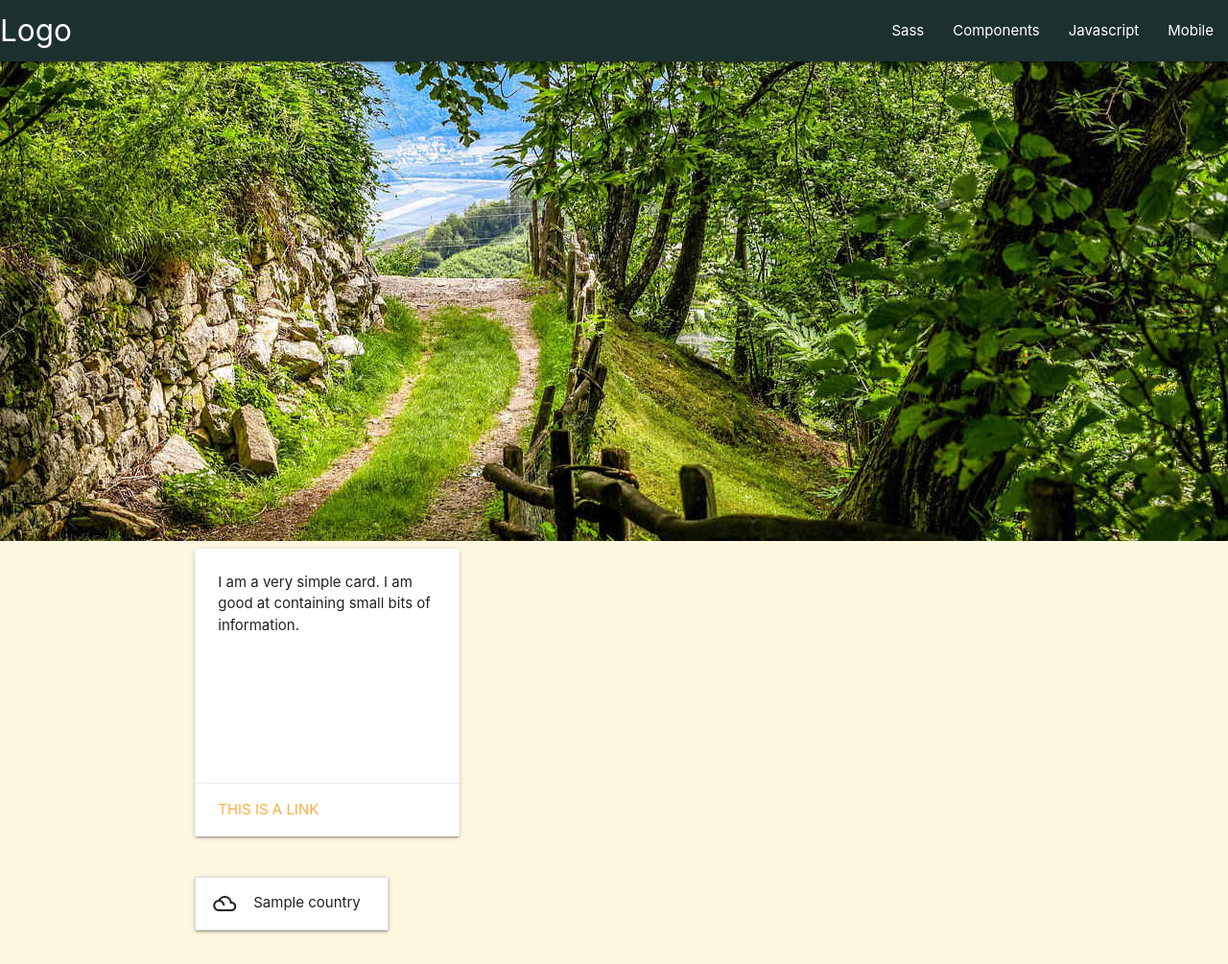
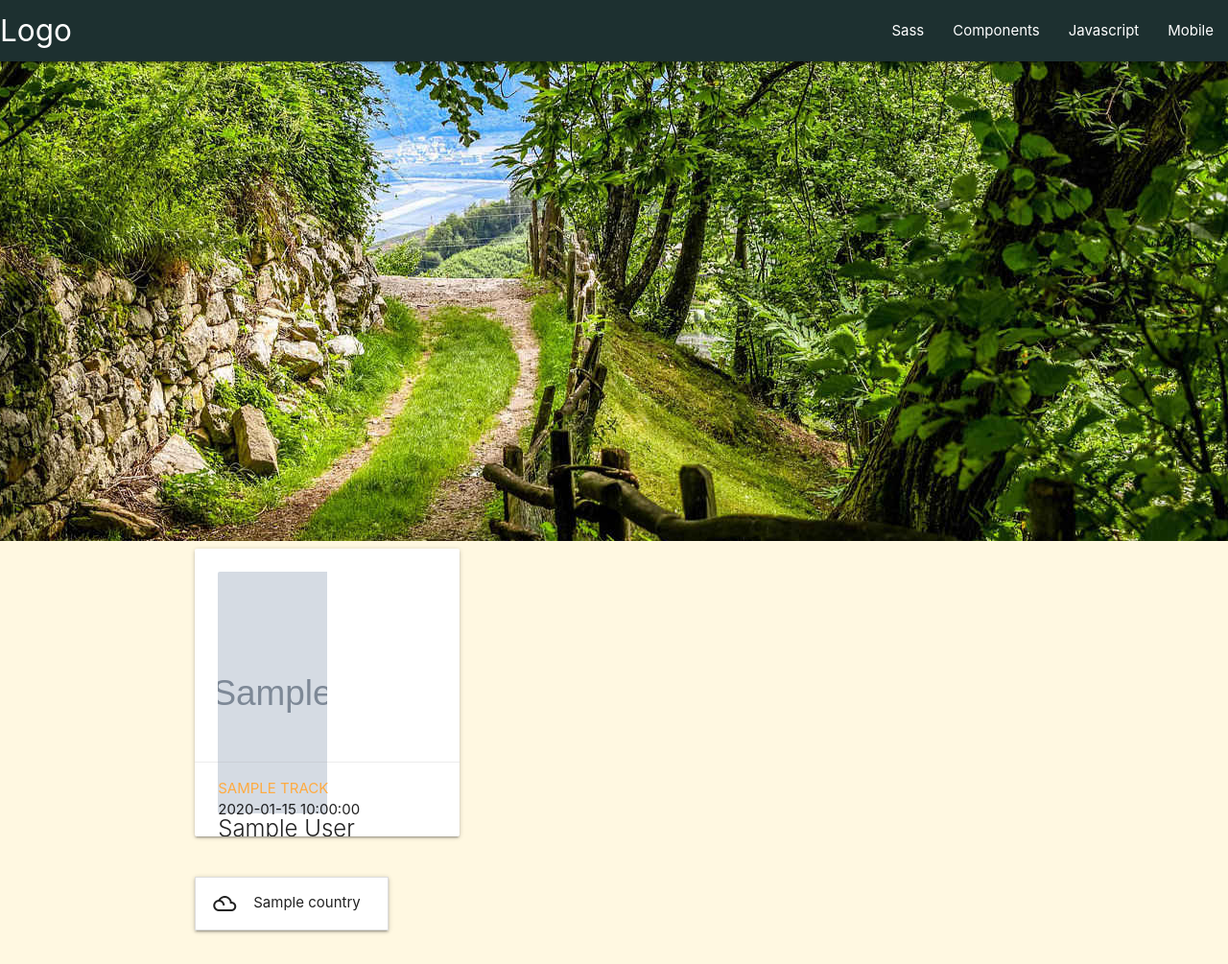
Before and after one commit to Oraclebun/ci-datacentric-project3, a Flask app: template templates/index.html in a window 1280 px wide. Shown: the whole page at 96% size. Run offline with Flask 2, Linux system fonts and the light colour scheme; the template is opened without the code that fills it: most values are stand-ins (such as "Sample title", 1, 10 or a date in 2020); grey boxes marked "Sample" are stand-in pictures.

Commit message:
add for loop to retrieve comments from trails, pass it to index.html, loop the comments and display in index.html as cards.

```diff
--- a/app.py
+++ b/app.py
@@ -9,11 +9,23 @@
 def index():
     comments = Trails.objects.order_by(
         [('comments.date_comment', pymongo.DESCENDING)])
+    all_comm=list(comments.only('comments'))
     all_trails = Trails.objects.values().all()
     all_trail_loc = Trails.objects.only('location')
     trails_loc = []
-    #for t in comments:
-    #    print(t)
+    reviews=[]
+    #for t in all_comm:
+    #    print(t.comments[0].author, t.comments[0].body)
+    for i in range(3):
+        comments={
+            'author': all_comm[i:(i+1)][0].comments[0].author.fname+' '+all_comm[i:(i+1)][0].comments[0].author.lname,
+            'photo' : all_comm[i:(i+1)][0].comments[0].author.profile_pic,
+            'body':all_comm[i:(i+1)][0].comments[0].body,
+            'date':all_comm[i:(i+1)][0].comments[0].date_comment,
+            'track':Trails.objects.get({'_id':all_comm[i:i+1][0]._id}),
+            'country':Trails.objects.get({'_id':all_comm[i:i+1][0]._id}).location.country
+        }
+        reviews.append(comments)
     for loc in all_trail_loc:
         locations = {
             'trail_id': loc._id,
@@ -23,7 +35,7 @@
             'town': loc.location.province[0].town.town
         }
         trails_loc.append(locations)
-    return render_template('index.html', location = trails_loc)
+    return render_template('index.html', location = trails_loc, comments=reviews)
 
 # "magic code" -- boilerplate
 if __name__ == '__main__':
--- a/templates/index.html
+++ b/templates/index.html
@@ -13,18 +13,25 @@
 
 <div class="container">
     <div class="row">
+    {% for com in comments%}
 <div class="col s12 m4">
   <div class="card small horizontal">
       <div class="card-stacked">
         <div class="card-content">
-          <p>I am a very simple card. I am good at containing small bits of information.</p>
+        <div class="card-image">
+          <img src="{{com.photo}}">
+        </div>
+        <span class="card-title">{{com.author}}</span>
+          <p>{{com.body}}</p>
         </div>
         <div class="card-action">
-          <a href="#">This is a link</a>
+          <a href="#">{{com.track}}</a>
+          <footer> {{com.date_comment}}</footer>
         </div>
       </div>
   </div>
 </div>
+    {% endfor %}
     </div>
 </div>
 
```
